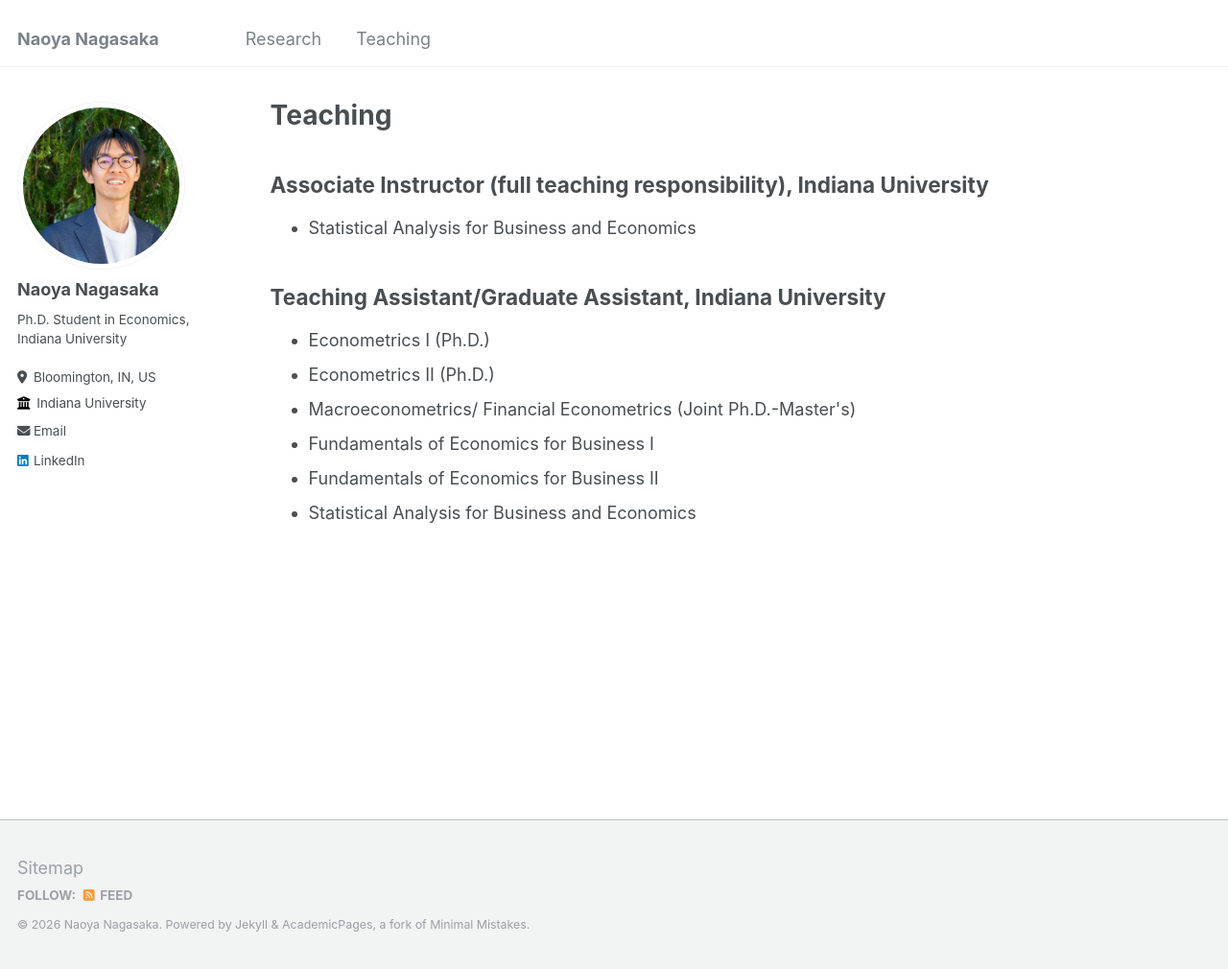
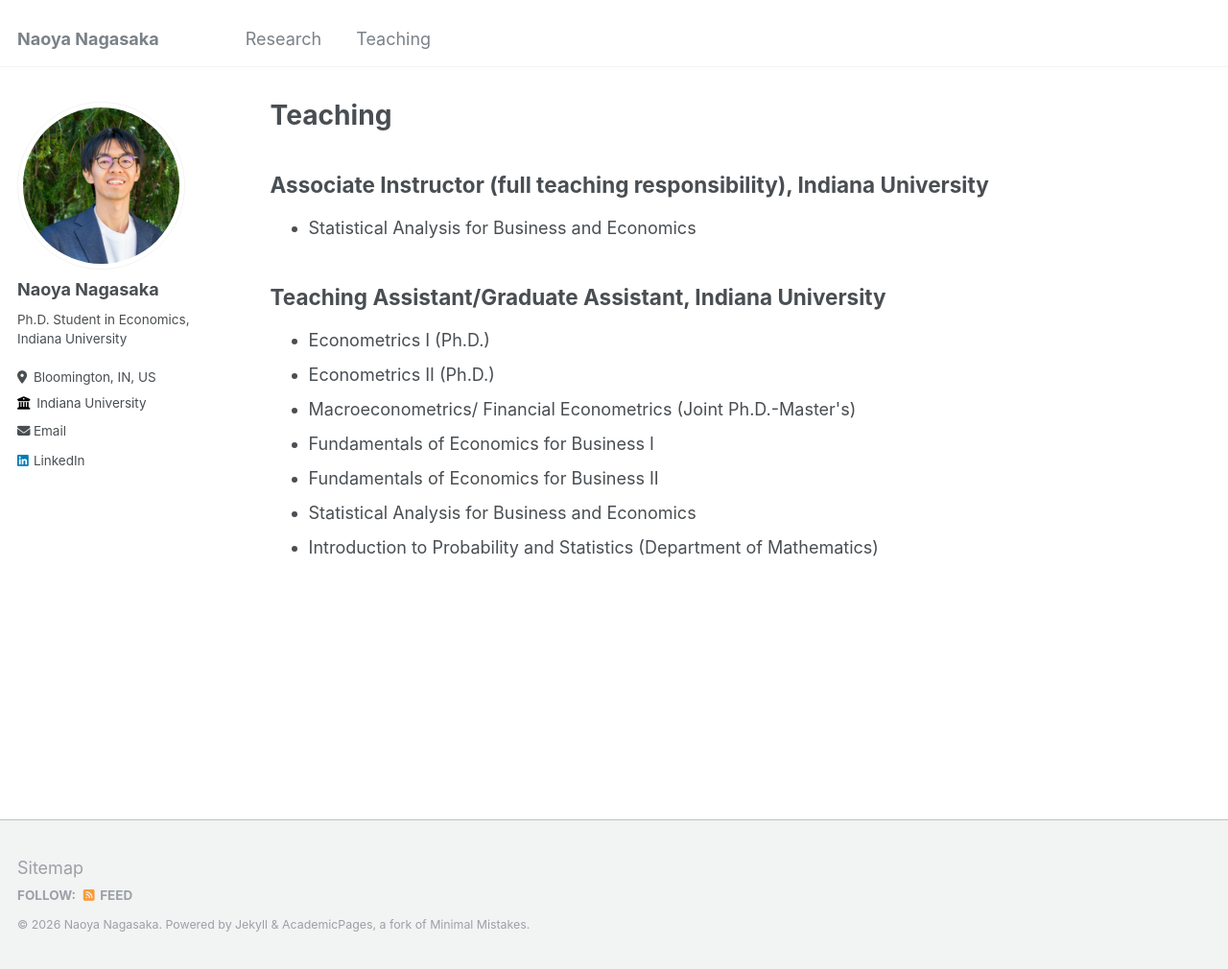
Before and after one commit to naonagas/naonagas.github.io, a Jekyll site: the page built from _pages/teaching.html, in a window 1280 px wide and 1010 px high. Shown: the whole window at 96% size. Built offline with Jekyll 4.4.1, drawn with Linux system fonts in a browser that asks for light colours.

Commit message:
Update teaching.html

```diff
--- a/_pages/teaching.html
+++ b/_pages/teaching.html
@@ -17,4 +17,5 @@ author_profile: true
   <li>Fundamentals of Economics for Business I</li>
   <li>Fundamentals of Economics for Business II</li>
   <li>Statistical Analysis for Business and Economics</li>
+  <li>Introduction to Probability and Statistics (Department of Mathematics)</li>
 </ul>
```
